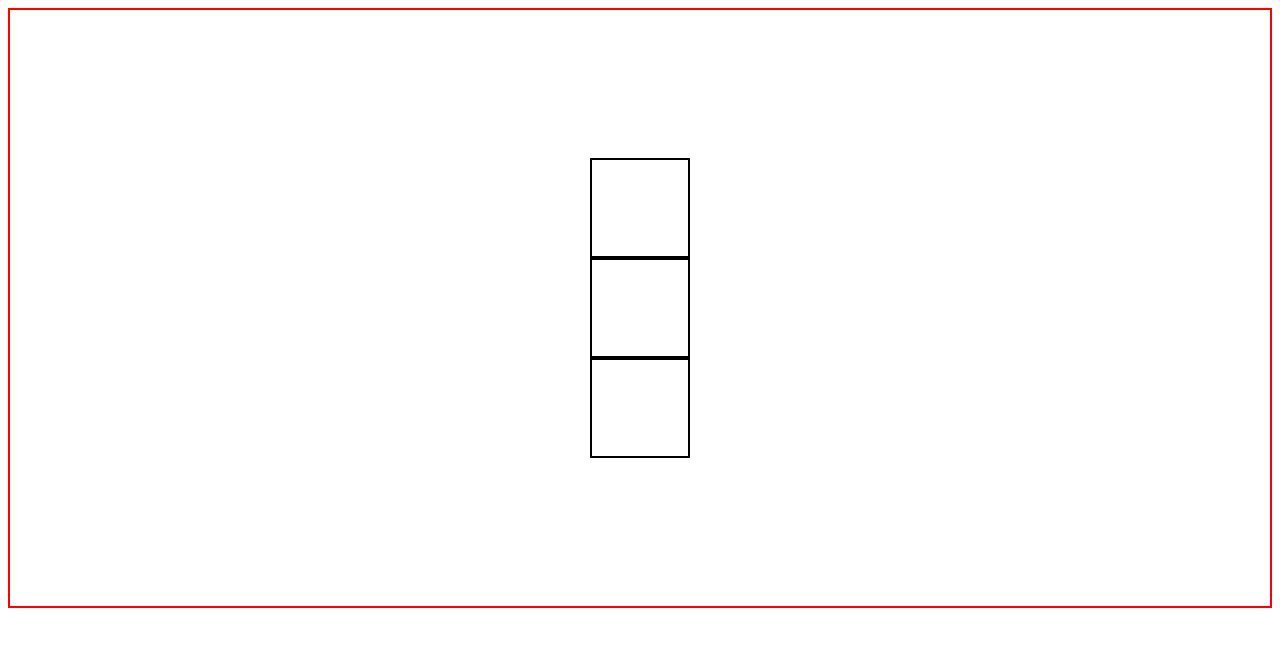
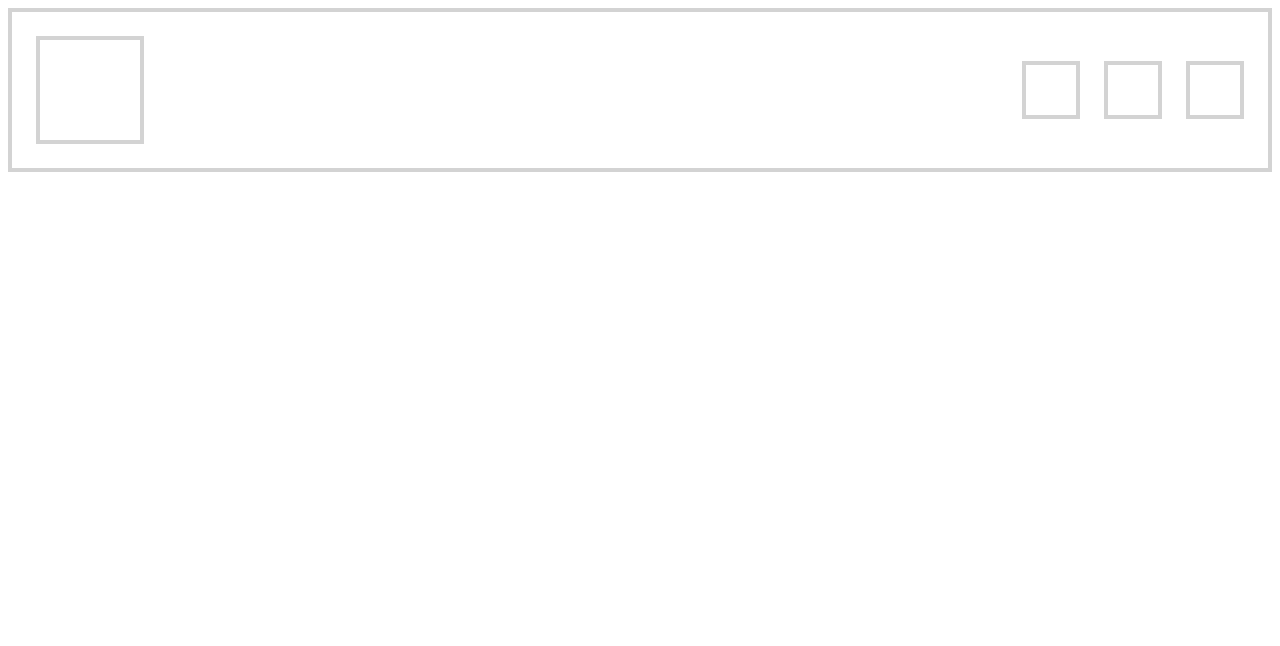
Before and after one commit to anhton1997/1st-github-project, a plain HTML site: page flexboxlayout/index1.html in a window 1280 px wide. Drawn offline with Linux system fonts and the light colour scheme.

Commit message:
flexboxlayout

```diff
--- a/flexboxlayout/index1.html
+++ b/flexboxlayout/index1.html
@@ -1,17 +1,21 @@
 <!DOCTYPE html>
 <html lang="en">
-<head>
-    <meta charset="UTF-8">
-    <meta http-equiv="X-UA-Compatible" content="IE=edge">
-    <meta name="viewport" content="width=device-width, initial-scale=1.0">
+  <head>
+    <meta charset="UTF-8" />
+    <meta http-equiv="X-UA-Compatible" content="IE=edge" />
+    <meta name="viewport" content="width=device-width, initial-scale=1.0" />
     <title>Document</title>
-    <link rel="stylesheet" href="./style2.css">
-</head>
-<body>
+    <link rel="stylesheet" href="./style2.css" />
+  </head>
+  <body>
     <div class="container">
-        <div class="box"></div>
-        <div class="box"></div>
-        <div class="box"></div>
+      <div class="box"></div>
+      <div class="box-wrapper">
+
+        <div class="box box-small"></div>
+        <div class="box box-small"></div>
+        <div class="box box-small"></div>
+      </div>
     </div>
-</body>
+  </body>
 </html>
--- a/flexboxlayout/style2.css
+++ b/flexboxlayout/style2.css
@@ -1,22 +1,25 @@
-* {
-    box-sizing: border-box;
+.box {
+    border: 4px solid lightgray;
+    width: 100px;
+    height: 100px;
+
+}
+
+.box-small {
+    width: 50px;
+    height: 50px;
+    margin-left: 24px;
+}
+
+.box-wrapper{
+    display: flex;
+    align-items: center;
 }
 
 
-
 .container {
-    width: 100%;
-    height: 600px;
-    border: 2px solid red;
+    border: 4px solid lightgray;
     display: flex;
-    flex-direction: column;
-    align-items: center;
-    justify-content: center;
+    justify-content: space-between;
+    padding: 24px;
 }
-
-.box {
-    width: 100px;
-    height: 100px;
-    border: 2px solid black;
-
-}
```
